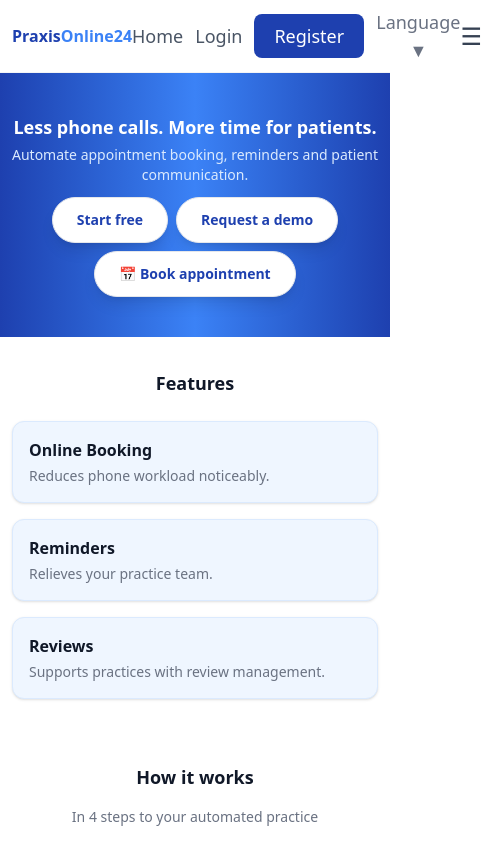
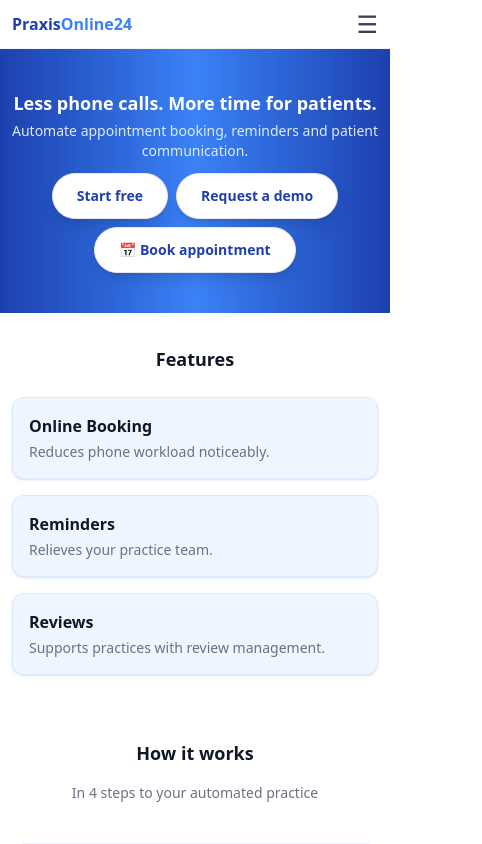
Before and after one commit to housniadmy-rgb/autooffice-pro-neu, a Next.js app: page / in a window 390 px wide. Shown: the top 844 px of the page, 482 px wide, since content can reach past the window. Built offline with nearby package versions, Linux system fonts and the light colour scheme.

Commit message:
Desktop-Header nur auf großen Bildschirmen

```diff
--- a/app/page.tsx
+++ b/app/page.tsx
@@ -29,7 +29,7 @@ export default function Home() {
     <main className="min-h-screen bg-white">
       <header className="bg-white border-b border-gray-100 py-2 sm:py-4 px-3 sm:px-6"><div className="max-w-6xl mx-auto flex justify-between items-center">
         <a href="/" className="text-base sm:text-2xl font-bold text-[#1E40AF]">Praxis<span className="text-[#3B82F6]">Online24</span></a>
-        <div className="flex gap-3 items-center">
+        <div className="hidden sm:flex gap-3 items-center">
           <a href="/" className="text-lg text-gray-600 hover:text-[#3B82F6]">{t.home}</a>
           <a href={l("login")} className="text-lg text-gray-600 hover:text-[#3B82F6]">{t.login}</a>
           <a href={l("registrieren")} className="bg-[#1E40AF] text-white text-lg px-5 py-2 rounded-lg hover:bg-blue-800 transition">{t.register}</a>
```
